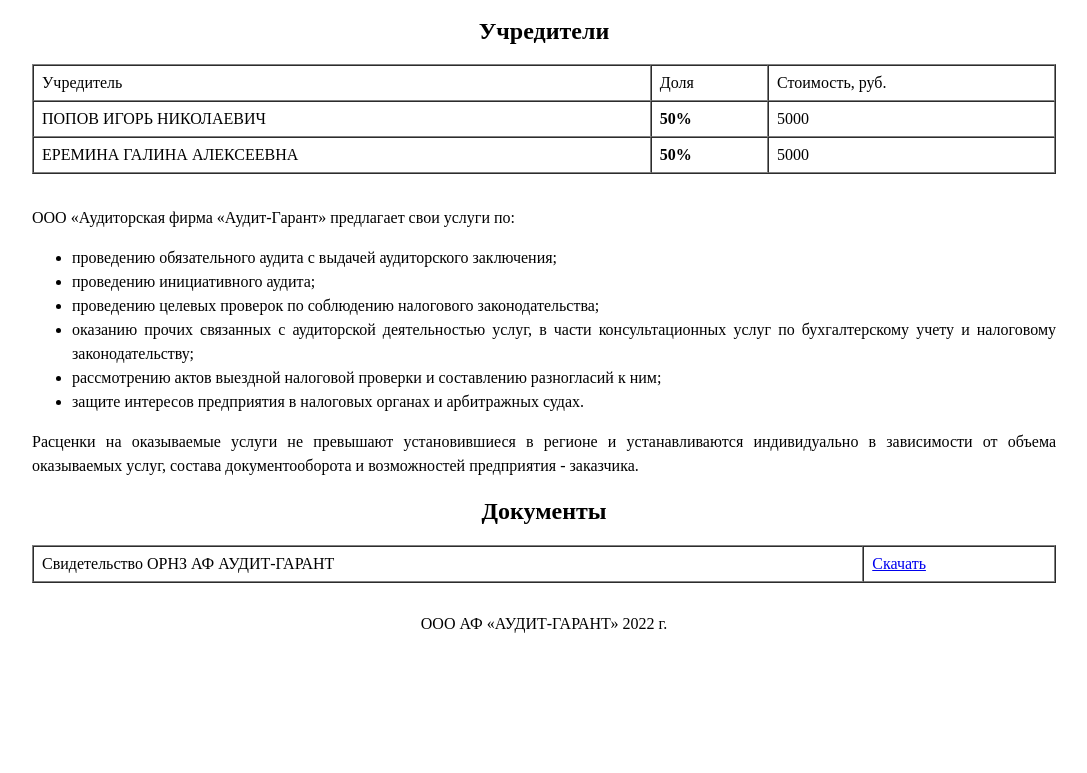
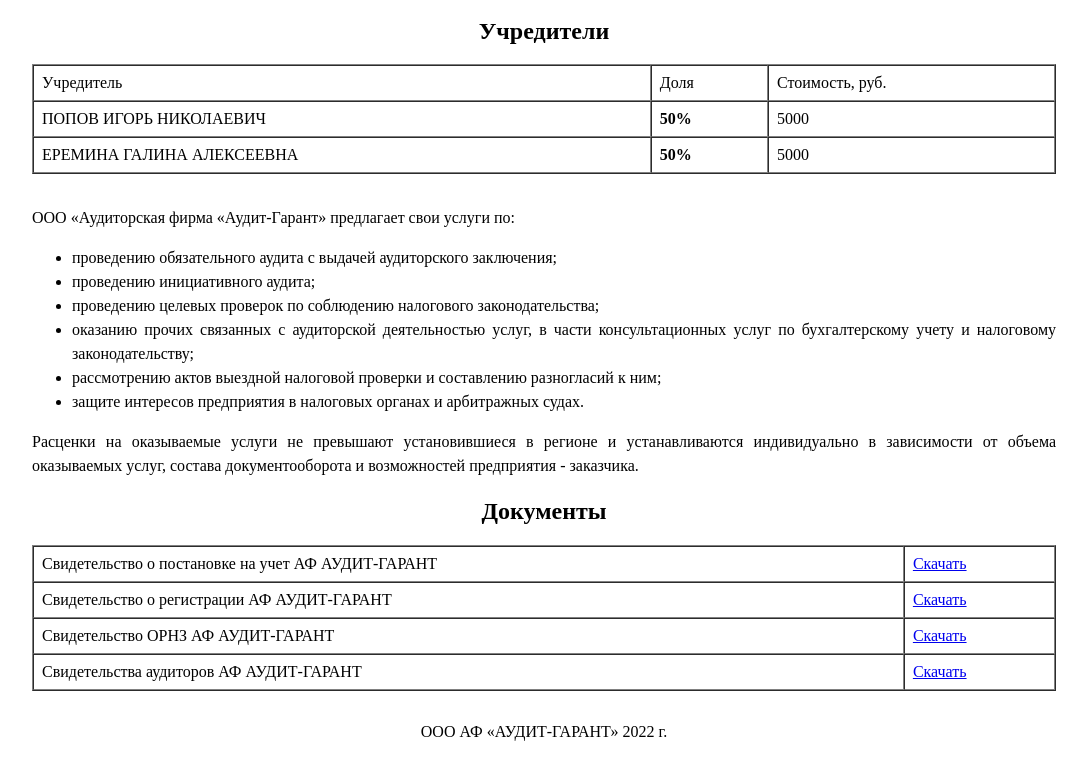
Before and after one commit to StaroKep/ooo-audit-garant.ru, a website: page index.html in a window 1280 px wide. Shown: the part 1409-2182 px from the top of the page, without its empty margins (96-1183 px from the left). Before the commit the page ends 2074 px from the top, so only its background shows below. Drawn offline with Linux system fonts and the light colour scheme.

Commit message:
Добавил документы

```diff
--- a/index.html
+++ b/index.html
@@ -142,10 +142,10 @@
         ООО «Аудиторская фирма «Аудит - Гарант является членом СРО НП
         «Аудиторская Ассоциация Содружество», г. Москва ОРНЗ 10206015478.<br /><br />
 
-        ООО «АФ «Аудит - Гарант» работает по упрощенной системе налогообложения
-        и отчетности. Задолженность перед бюджетом по налогам и страховым
-        взносам ПФР. Фондом медицинского страхования, Фондом социального
-        страхования отсутствует.<br /><br />
+        ООО АФ «Аудит-Гарант» работает по упрощенной системе налогообложения и
+        отчетности. Задолженность перед бюджетом по налогам и страховым взносам
+        ПФР. Фондом медицинского страхования, Фондом социального страхования
+        отсутствует.<br /><br />
 
         В аудиторской фирме работает 4 (четыре) аудитора, имеющих аттестат
         аудитора, в том числе 1 совместитель.<br /><br />
@@ -231,8 +231,40 @@
       <h2 style="text-align: center">Документы</h2>
       <table cellspacing="0" border="1" style="margin-top: 1rem">
         <tr>
+          <td>Свидетельство о постановке на учет АФ АУДИТ-ГАРАНТ</td>
+          <td>
+            <a
+              href="./assets/pdf/Свидетельство%20о%20постановке%20на%20учет%20АФ%20АУДИТ-ГАРАНТ.pdf"
+              >Скачать</a
+            >
+          </td>
+        </tr>
+        <tr>
+          <td>Свидетельство о регистрации АФ АУДИТ-ГАРАНТ</td>
+          <td>
+            <a
+              href="./assets/pdf/Свидетельство%20о%20регистрации%20АФ%20АУДИТ-ГАРАНТ.pdf"
+              >Скачать</a
+            >
+          </td>
+        </tr>
+        <tr>
           <td>Свидетельство ОРНЗ АФ АУДИТ-ГАРАНТ</td>
-          <td><a href="./assets/pdf/svid.pdf">Скачать</a></td>
+          <td>
+            <a
+              href="./assets/pdf/Свидетельство%20о%20членстве%20ОРНЗ%20АФ%20АУДИТ-ГАРАНТ.pdf"
+              >Скачать</a
+            >
+          </td>
+        </tr>
+        <tr>
+          <td>Свидетельства аудиторов АФ АУДИТ-ГАРАНТ</td>
+          <td>
+            <a
+              href="./assets/pdf/Свидетельства%20аудиторов%20АФ%20АУДИТ-ГАРАНТ.pdf"
+              >Скачать</a
+            >
+          </td>
         </tr>
       </table>
 
```
Also changed, not shown: 6 other files.
